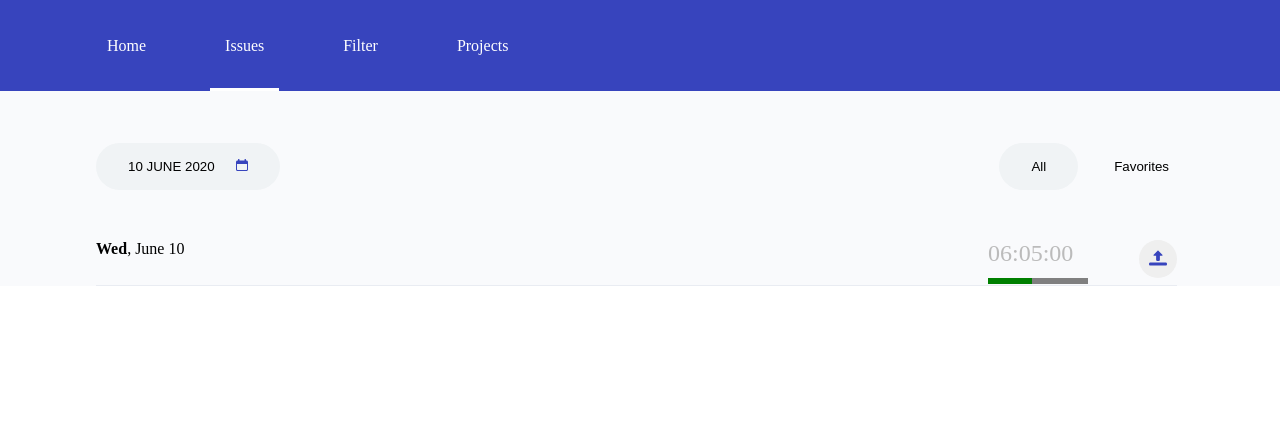
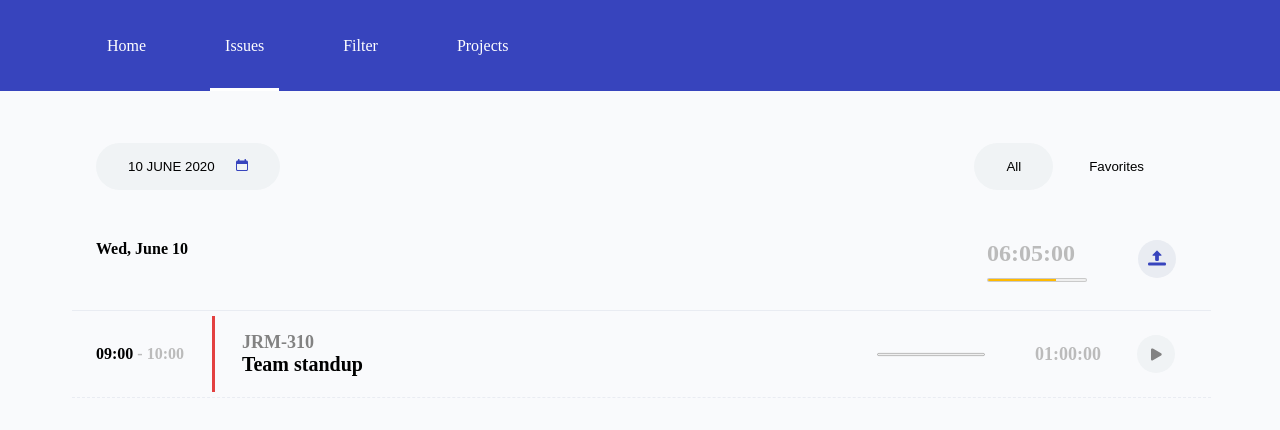
Before and after one commit to overstay812/timetrackerstatic, a plain HTML site: page index.html in a window 1280 px wide. Shown: the top 430 px of the page. Drawn offline with Linux system fonts and the light colour scheme.

Commit message:
created issue bar

```diff
--- a/index.html
+++ b/index.html
@@ -36,14 +36,30 @@
                 </div>
 
                 <div class="dataAndFullTime">
-                    <span class="DayData"><strong>Wed</strong>, June 10</span>
+                    <span class="dayData"><strong>Wed</bold>, June 10</span>
                     <div class="FullTime">
                         <div class="FullTimeProgress">
                             <span>06:05:00</span>
-                            <progress max='100' value="44"></progress>
+                            <!-- <progress max='100' value="20"></progress> -->
+                            <meter id="fuel" min="0" max="100" low="30" high="70" optimum="80" value="69">
+                            </meter>
                         </div>
                         <button class="dowloadButton"><img src="source/direct-download 1.svg" alt=""></button>
                     </div>
+                </div>
+
+                <div class="issue">
+                    <span class="issueTimeBegin">09:00&nbsp;</span>
+                    <span class="issueTimeFinish"> - 10:00</span>
+                    <div class="issueInfo">
+                        <span>JRM-310</span>
+                        <span>Team standup </span>
+                    </div>
+
+                    <progress max='100' value="0"></progress>
+                    <span class="issueSpendTime">01:00:00</span>
+                    <button><img src="source/Polygon 1.svg" alt=""></button>
+
                 </div>
 
             </section>
--- a/style.css
+++ b/style.css
@@ -57,16 +57,19 @@ body {
     display: block;
     width: 1296px;
     border-right: 1px solid #E9ECF2;
+    margin-left: 72px;
+    padding-right: 84px;
+
 
 }
 .topButtons {
     display: flex;
     flex-direction: row;
     justify-content: space-between;
-    margin-left: 96px;
+    margin-left: 24px;
 }
 .topButtons div {
-    margin-right: 95px;
+    margin-right: 35px;
 }
 .topButtons div :last-child {
     background: none;
@@ -84,9 +87,14 @@ body {
     display: flex;
     flex-direction: row;
     justify-content: space-between;
-    margin: 50px 119px 0px 96px;
+    margin-top: 50px;
     border-bottom: 1px solid #E9ECF2;
-    /* padding-left: 90px;  !!!!! */
+    padding-bottom: 25px;
+
+
+}
+.dayData {
+    margin-left: 24px;
 }
 .FullTimeProgress {
 display: inline-block;
@@ -96,16 +104,13 @@ margin-right: 47px;
     display: block;
     font-size: 24px;
     color: #BBBBBB;
+
+
 }
-.FullTimeProgress progress {
-    display: inline-block;
-    position: relative;
+.FullTimeProgress meter {
     width: 100px;
-    height: 6px;
-    margin-top: 8px;
-    background: #FFCC40;
-    border-radius: 10px;
-    padding: 0px;
+    height: 8px;
+
 }
 .dowloadButton {
     display: inline-block;
@@ -115,6 +120,80 @@ margin-right: 47px;
     width: 38px;
     border-radius: 50%;
     border: none;
+    margin-right: 35px;
+    background: #E9ECF2;
 
 
 }
+
+.issue {
+    display: flex;
+    flex-direction: row;
+    justify-content: flex-start;
+    border-bottom: 1px dashed #E9ECF2;
+    /* margin-left: 72px;
+    margin-right: 68px; */
+    align-items: center;
+    margin-top: 5px;
+    padding-bottom: 5px;
+
+}
+.issueInfo {
+    display: flex;
+    flex-direction: column;
+    justify-content: center;
+    width: 635px;
+    height: 76px;
+    border-left: 3.25px solid #E34040;
+    margin-left: 28px;
+    padding-left: 27px;
+}
+.issueInfo :first-child {
+    font-size: 18px;
+    color: #828282;
+}
+.issueInfo :last-child {
+    font-size: 20px;
+
+}
+
+.issueTimeBegin {
+    margin-left: 24px;
+}
+.issueTimeFinish {
+    color: #BBBBBB
+}
+
+.issue progress {
+    display: flex;
+    width: 108px;
+    height: 7px;
+
+}
+.issueSpendTime {
+    color: #BBBBBB;
+    margin-left: 50px;
+    font-size: 18px;
+}
+.issue button {
+    display: flex;
+    justify-content: center;
+    align-items: center;
+    width: 38px;
+    height: 38px;
+    margin-left: 36px;
+    border: none;
+    border-radius: 50%;
+    background: #F0F3F5;
+}
+
+
+
+
+.TimeAndCalendarSection {
+    display: inline-block;
+    position: relative;
+    width: 624px;
+    height: 500px;
+    /* border: 1px solid red; */
+}
```
Also changed, not shown: source/Polygon 1.svg (added).
